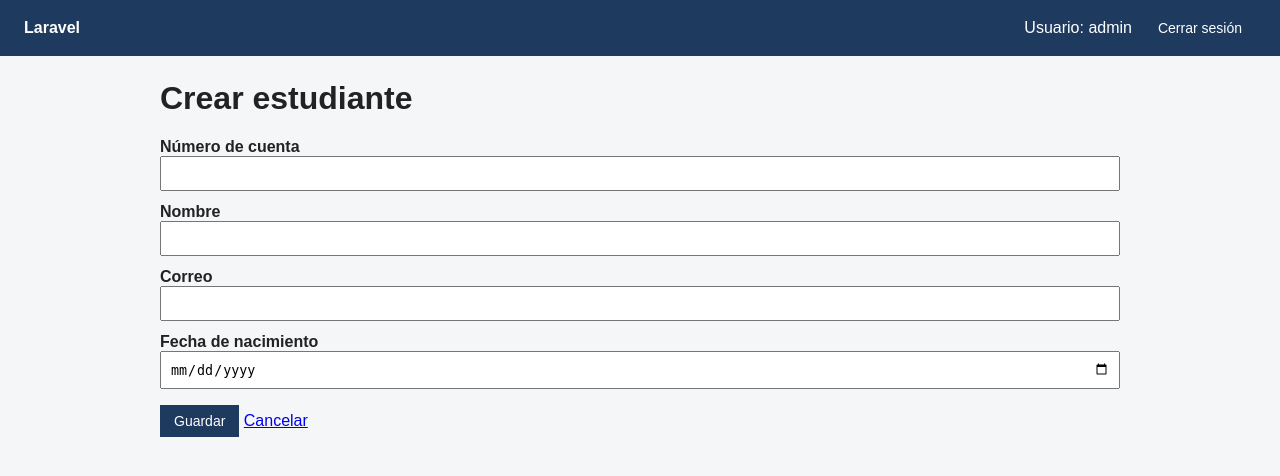
After one commit to SsamirNunez360/Ejercicios-CRUD-Laravel, a Laravel app: page /estudiantes/crear in a window 1280 px wide. The commit adds this page. Shown: the top 476 px of the page. Run offline with Laravel 12, Linux system fonts and the light colour scheme; a user stored in the database is signed in; data comes from the database, SQL or seed files in the repository.

Commit message:
Crear registros estudiantes

```diff
--- a/estudiantes/app/Http/Controllers/EstudianteController.php
+++ b/estudiantes/app/Http/Controllers/EstudianteController.php
@@ -3,6 +3,7 @@
 namespace App\Http\Controllers;
 
 use App\Models\Estudiante;
+use Illuminate\Http\Request;
 
 class EstudianteController extends Controller
 {
@@ -12,4 +13,30 @@ class EstudianteController extends Controller
 
         return view('estudiantes.index', compact('estudiantes'));
     }
+
+    public function create()
+    {
+        return view('estudiantes.create');
+    }
+
+    public function store(Request $request)
+    {
+        $datos = $request->validate([
+            'numero_cuenta' => ['required', 'string', 'max:20', 'unique:estudiantes,numero_cuenta'],
+            'nombre' => ['required', 'string', 'max:100'],
+            'correo' => ['required', 'email', 'max:100', 'unique:estudiantes,correo'],
+            'fecha_nacimiento' => ['required', 'date', 'before_or_equal:today'],
+        ]);
+
+        $estudiante = new Estudiante();
+        $estudiante->numero_cuenta = $datos['numero_cuenta'];
+        $estudiante->nombre = $datos['nombre'];
+        $estudiante->correo = $datos['correo'];
+        $estudiante->fecha_nacimiento = $datos['fecha_nacimiento'];
+        $estudiante->save();
+
+        return redirect()
+            ->route('estudiantes.index')
+            ->with('exito', 'Estudiante creado correctamente.');
+    }
 }
--- /dev/null
+++ b/estudiantes/resources/views/estudiantes/create.blade.php
@@ -0,0 +1,40 @@
+@extends('layouts.app')
+
+@section('titulo', 'Crear estudiante')
+
+@section('contenido')
+    <h1>Crear estudiante</h1>
+
+    <form method="POST" action="{{ route('estudiantes.store') }}">
+        @csrf
+
+        <label for="numero_cuenta">Número de cuenta</label>
+        <input id="numero_cuenta" name="numero_cuenta" type="text" maxlength="20" value="{{ old('numero_cuenta') }}" required>
+        @error('numero_cuenta')
+            <p class="error">{{ $message }}</p>
+        @enderror
+
+        <label for="nombre">Nombre</label>
+        <input id="nombre" name="nombre" type="text" maxlength="100" value="{{ old('nombre') }}" required>
+        @error('nombre')
+            <p class="error">{{ $message }}</p>
+        @enderror
+
+        <label for="correo">Correo</label>
+        <input id="correo" name="correo" type="email" maxlength="100" value="{{ old('correo') }}" required>
+        @error('correo')
+            <p class="error">{{ $message }}</p>
+        @enderror
+
+        <label for="fecha_nacimiento">Fecha de nacimiento</label>
+        <input id="fecha_nacimiento" name="fecha_nacimiento" type="date" value="{{ old('fecha_nacimiento') }}" required>
+        @error('fecha_nacimiento')
+            <p class="error">{{ $message }}</p>
+        @enderror
+
+        <p>
+            <button type="submit">Guardar</button>
+            <a href="{{ route('estudiantes.index') }}">Cancelar</a>
+        </p>
+    </form>
+@endsection
--- a/estudiantes/resources/views/estudiantes/index.blade.php
+++ b/estudiantes/resources/views/estudiantes/index.blade.php
@@ -4,6 +4,7 @@
 
 @section('contenido')
     <h1>Registro de estudiantes</h1>
+    <p><a class="boton" href="{{ route('estudiantes.create') }}">Crear estudiante</a></p>
 
     <table>
         <thead>
--- a/estudiantes/routes/web.php
+++ b/estudiantes/routes/web.php
@@ -15,6 +15,8 @@ Route::middleware('auth')->group(function () {
     Route::get('/inicio', fn () => redirect()->route('estudiantes.index'))->name('inicio');
 
     Route::get('/estudiantes', [EstudianteController::class, 'index'])->name('estudiantes.index');
+    Route::get('/estudiantes/crear', [EstudianteController::class, 'create'])->name('estudiantes.create');
+    Route::post('/estudiantes', [EstudianteController::class, 'store'])->name('estudiantes.store');
 
     Route::post('/logout', [LoginController::class, 'destroy'])->name('logout');
 });
```
